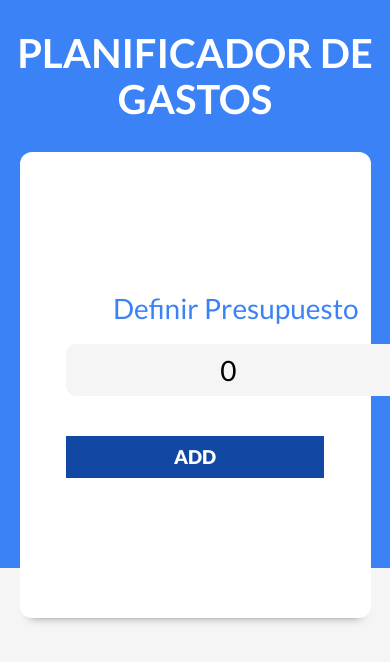
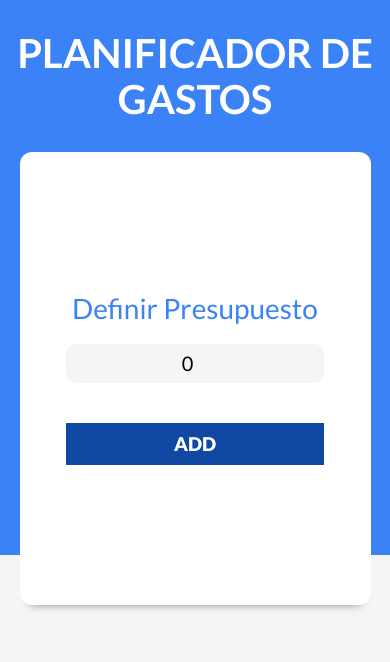
Before and after one commit to abrahanalarcon/control-gastos, a React (Vite) app: page / in a window 390 px wide. Shown: the top 662 px of the page. Built offline with nearby package versions, Linux system fonts and the light colour scheme.

Commit message:
haciendo que el input de ingresar presupuesto se vea responsivo

```diff
--- a/src/index.css
+++ b/src/index.css
@@ -185,6 +185,10 @@ header h1 {
 .formulario input[type="number"].nuevo-presupuesto {
     font-size: 2.8rem;
     text-align: center;
+    @media (max-width: 400px) {
+        font-size: 2rem;  /* Tamaño de fuente más pequeño para pantallas pequeñas */
+        padding: 0.8rem;  /* Espaciado interno más pequeño para pantallas pequeñas */
+    }
 }
 
 .contenedor-presupuesto svg {
```
